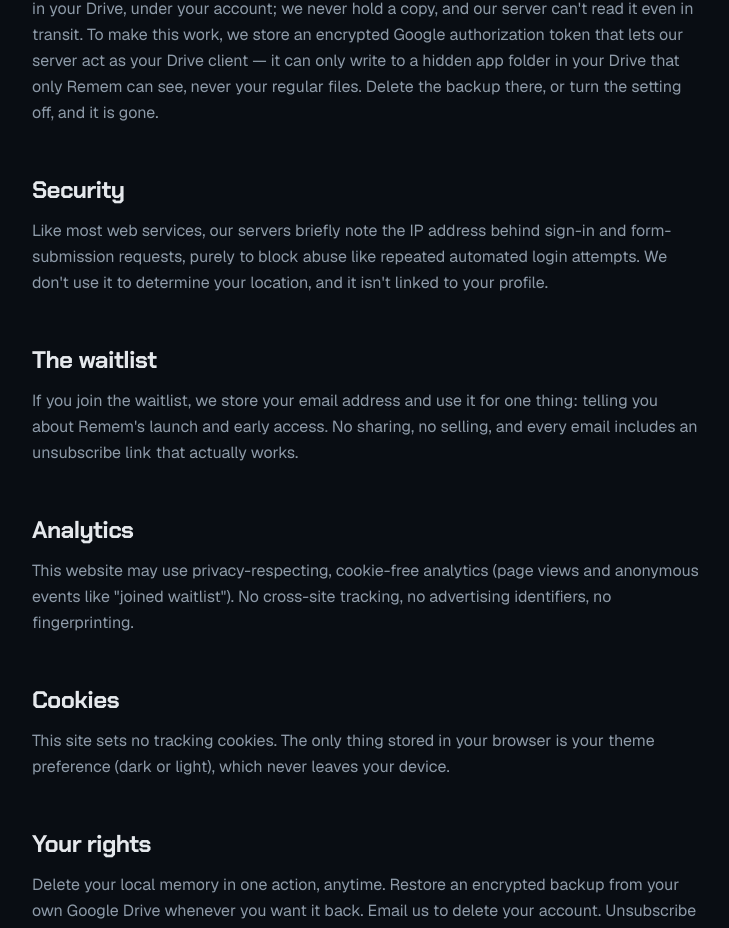
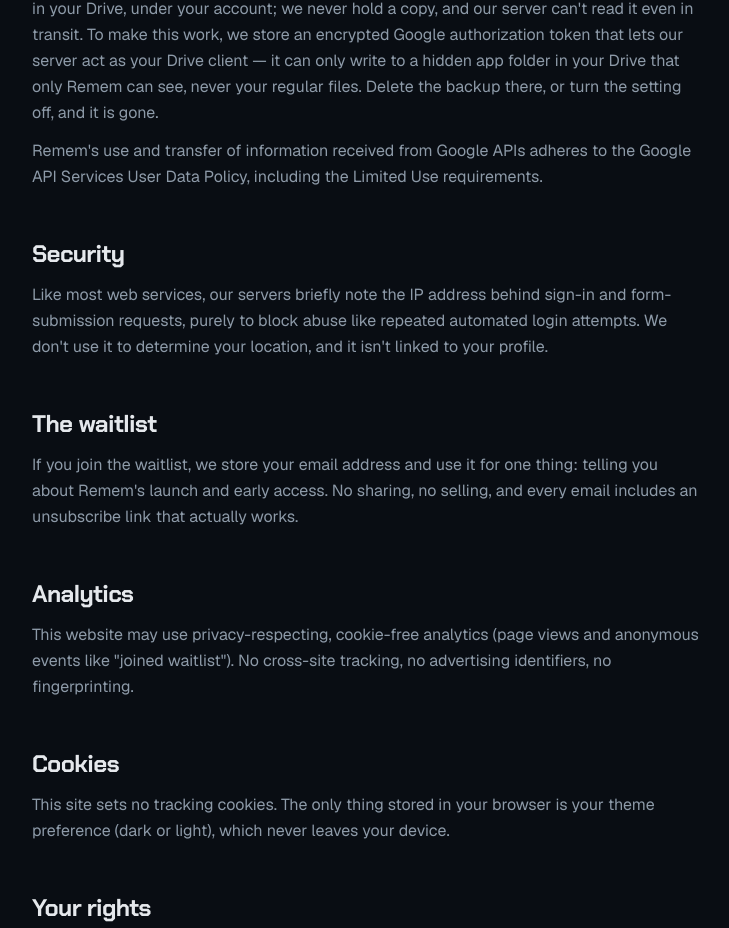
Before and after one commit to Rememapp/remem-web, a Next.js app: page /privacy in a window 1280 px wide. Shown: the part 1573-2501 px from the top of the page, without its empty margins (272-1001 px from the left). Built offline with nearby package versions, Linux system fonts and the light colour scheme; no server answers.

Commit message:
hero branding 3

```diff
--- a/src/app/privacy/page.tsx
+++ b/src/app/privacy/page.tsx
@@ -40,6 +40,7 @@
         heading: 'Optional Google Drive backup',
         body: [
             "Backup is off by default. Turn it on, and your data is encrypted on your device before it ever leaves — then uploaded directly to your own Google Drive, not to our servers. The file lives in your Drive, under your account; we never hold a copy, and our server can't read it even in transit. To make this work, we store an encrypted Google authorization token that lets our server act as your Drive client — it can only write to a hidden app folder in your Drive that only Remem can see, never your regular files. Delete the backup there, or turn the setting off, and it is gone.",
+            "Remem's use and transfer of information received from Google APIs adheres to the Google API Services User Data Policy, including the Limited Use requirements.",
         ],
     },
     {
--- a/src/components/sections/hero.tsx
+++ b/src/components/sections/hero.tsx
@@ -15,12 +15,12 @@
                     <Reveal immediate from="down">
                         <h1 className="font-display text-5xl font-bold tracking-tight text-balance uppercase md:text-6xl xl:text-7xl">
                             <span className="block text-primary">REMEM</span>
-                            Never repeat yourself
                         </h1>
                     </Reveal>
                     <Reveal immediate delay={0.1}>
                         <p className="mt-6 max-w-md text-lg leading-relaxed text-muted-foreground text-pretty">
-                            Remem is a browser extension that remembers your information once, then fills job applications from your memory on your device. You review every field, then press submit yourself.
+                            Remem is a browser extension that remembers your information once, then fills job applications from your memory on your device. You review every field, then press submit
+                            yourself.
                         </p>
                     </Reveal>
                     <Reveal immediate delay={0.2} className="mt-8 flex flex-col gap-4">
```
